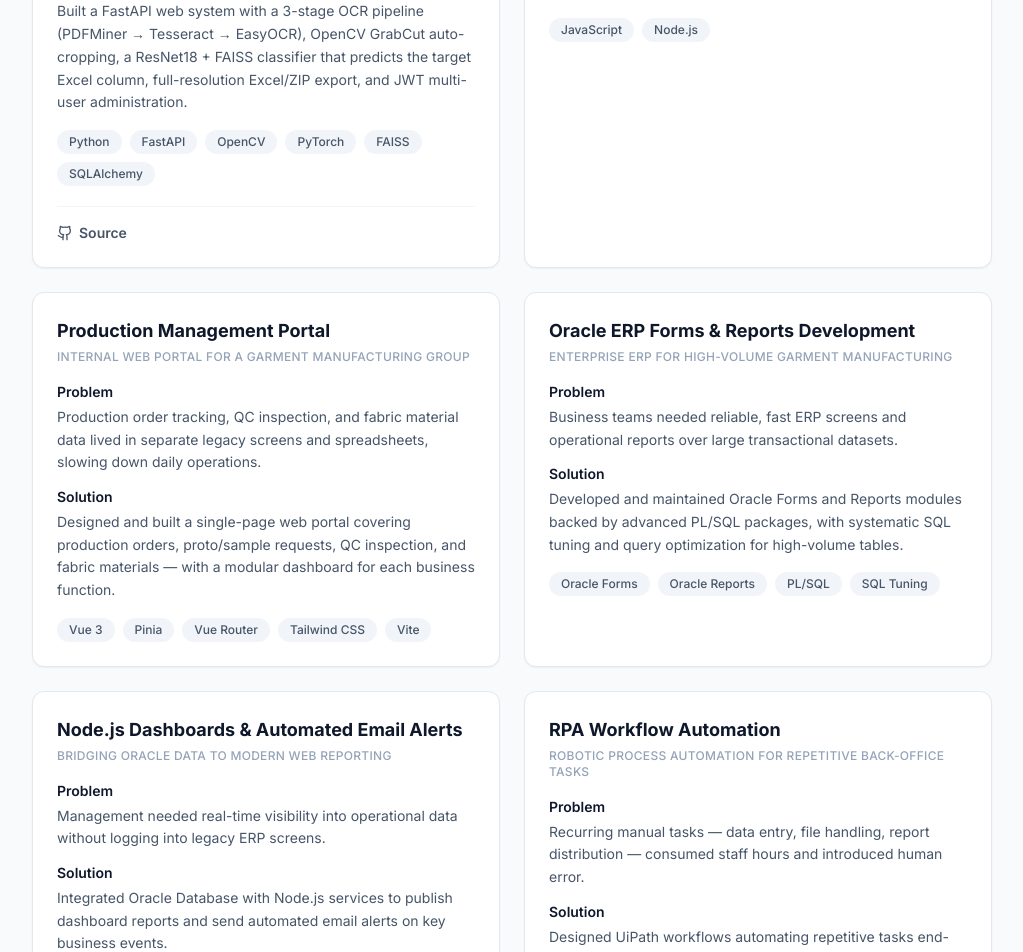
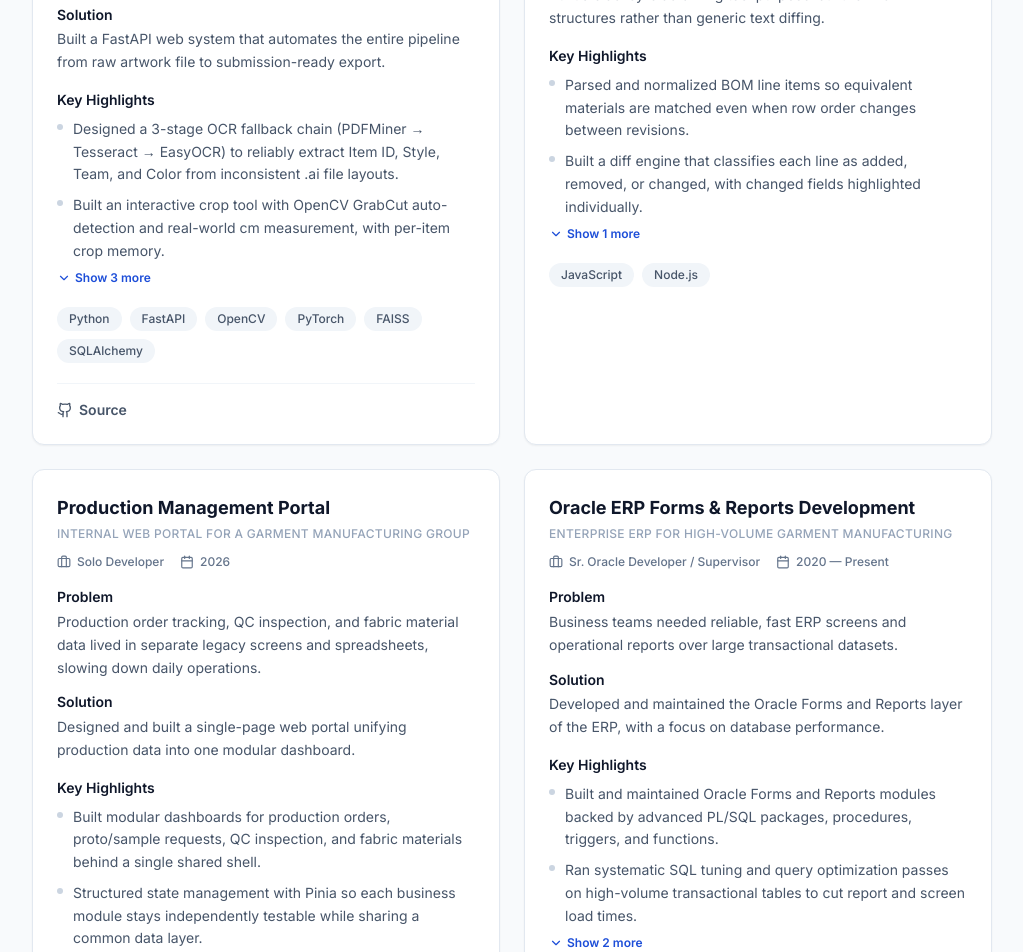
Before and after one commit to TeeKunGZ/sahachai-portfolio, a Vue app: page / in a window 1280 px wide. Shown: the part 3280-4232 px from the top of the page, without its empty margins (128-1151 px from the left). Built offline with nearby package versions, Linux system fonts and the light colour scheme; no server answers.

Commit message:
feat: deepen portfolio case studies with role, duration, and highlights
Each case study now shows role/duration meta and a collapsible list of
3-5 specific technical highlights, instead of just a two-line summary.

```diff
--- a/src/components/PortfolioSection.vue
+++ b/src/components/PortfolioSection.vue
@@ -1,6 +1,6 @@
 <script setup>
-import { ref, computed } from 'vue'
-import { ExternalLink, Github, TrendingUp } from 'lucide-vue-next'
+import { ref, computed, reactive } from 'vue'
+import { ExternalLink, Github, TrendingUp, Briefcase, Calendar, ChevronDown } from 'lucide-vue-next'
 import SectionHeading from './SectionHeading.vue'
 import RepoStats from './RepoStats.vue'
 import { projects } from '../data/projects.js'
@@ -15,6 +15,13 @@ const filteredProjects = computed(() =>
     ? projects
     : projects.filter((p) => p.tech.includes(selectedTech.value)),
 )
+
+// Highlights collapse to a short preview by default; expand per-card on demand.
+const expanded = reactive(new Set())
+function toggleExpanded(id) {
+  expanded.has(id) ? expanded.delete(id) : expanded.add(id)
+}
+const PREVIEW_COUNT = 2
 </script>
 
 <template>
@@ -52,6 +59,21 @@ const filteredProjects = computed(() =>
             {{ project.context }}
           </p>
 
+          <!-- Role / duration meta -->
+          <div
+            v-if="project.role || project.duration"
+            class="mt-3 flex flex-wrap items-center gap-x-4 gap-y-1 text-xs font-medium text-slate-500 dark:text-slate-400"
+          >
+            <span v-if="project.role" class="inline-flex items-center gap-1.5">
+              <Briefcase class="h-3.5 w-3.5" />
+              {{ project.role }}
+            </span>
+            <span v-if="project.duration" class="inline-flex items-center gap-1.5">
+              <Calendar class="h-3.5 w-3.5" />
+              {{ project.duration }}
+            </span>
+          </div>
+
           <RepoStats v-if="project.repo" :repo="project.repo" />
 
           <dl class="mt-4 space-y-3 text-sm leading-relaxed">
@@ -68,6 +90,32 @@ const filteredProjects = computed(() =>
               <dd class="font-medium text-accent-900 dark:text-accent-100">{{ project.impact }}</dd>
             </div>
           </dl>
+
+          <!-- Key highlights -->
+          <div v-if="project.highlights?.length" class="mt-4">
+            <p class="text-sm font-semibold text-slate-900 dark:text-white">Key Highlights</p>
+            <ul class="mt-2 space-y-2">
+              <li
+                v-for="(item, i) in expanded.has(project.id) ? project.highlights : project.highlights.slice(0, PREVIEW_COUNT)"
+                :key="i"
+                class="flex items-start gap-2.5 text-sm leading-relaxed text-slate-600 dark:text-slate-400"
+              >
+                <span class="mt-1.5 h-1.5 w-1.5 shrink-0 rounded-full bg-slate-300 dark:bg-slate-700" />
+                {{ item }}
+              </li>
+            </ul>
+            <button
+              v-if="project.highlights.length > PREVIEW_COUNT"
+              class="mt-2 inline-flex items-center gap-1 text-xs font-semibold text-accent-700 hover:text-accent-900 dark:text-accent-600 dark:hover:text-accent-100"
+              @click="toggleExpanded(project.id)"
+            >
+              <ChevronDown
+                class="h-3.5 w-3.5 transition-transform"
+                :class="{ 'rotate-180': expanded.has(project.id) }"
+              />
+              {{ expanded.has(project.id) ? 'Show less' : `Show ${project.highlights.length - PREVIEW_COUNT} more` }}
+            </button>
+          </div>
 
           <div class="mt-4 flex flex-wrap gap-2">
             <button
--- a/src/data/projects.js
+++ b/src/data/projects.js
@@ -5,8 +5,11 @@
 // Shape of each entry:
 //   title      — generic, non-confidential system name
 //   context    — one line: where/why this was built
+//   role       — your role on the project
+//   duration   — how long it ran / has been running
 //   problem    — the business problem it solved
-//   solution   — what you designed/built
+//   solution   — one-line summary of what you built
+//   highlights — 3-5 specific technical achievements (bullet list, like Experience)
 //   impact     — measurable result (use null until you have a number)
 //   tech       — stack chips
 //   demoUrl    — public mock-data demo (null = hidden)
@@ -19,10 +22,19 @@ export const projects = [
     id: 'artportal',
     title: 'ArtPortal — Artwork Processing & Export System',
     context: 'AI-assisted licensing submission pipeline for garment artwork',
+    role: 'Solo Developer',
+    duration: '2026',
     problem:
       'Preparing licensing submissions meant manually reading data out of .ai artwork files, cropping logos by hand, and filling Excel templates — slow and error-prone.',
     solution:
-      'Built a FastAPI web system with a 3-stage OCR pipeline (PDFMiner → Tesseract → EasyOCR), OpenCV GrabCut auto-cropping, a ResNet18 + FAISS classifier that predicts the target Excel column, full-resolution Excel/ZIP export, and JWT multi-user administration.',
+      'Built a FastAPI web system that automates the entire pipeline from raw artwork file to submission-ready export.',
+    highlights: [
+      'Designed a 3-stage OCR fallback chain (PDFMiner → Tesseract → EasyOCR) to reliably extract Item ID, Style, Team, and Color from inconsistent .ai file layouts.',
+      'Built an interactive crop tool with OpenCV GrabCut auto-detection and real-world cm measurement, with per-item crop memory.',
+      'Trained a ResNet18 + FAISS similarity classifier that predicts the correct Excel target column from a cropped image, retrainable directly in the app.',
+      'Implemented full-resolution Excel and ZIP export preserving embedded image quality, plus a real-time SSE status monitor for every AI/OCR module.',
+      'Added JWT-based multi-user auth with an admin panel for user and team management.',
+    ],
     impact: null,
     tech: ['Python', 'FastAPI', 'OpenCV', 'PyTorch', 'FAISS', 'SQLAlchemy'],
     demoUrl: null,
@@ -33,10 +45,17 @@ export const projects = [
     id: 'bom-compare',
     title: 'BOM Compare App',
     context: 'Bill of Materials revision comparison tool',
+    role: 'Solo Developer',
+    duration: '2026',
     problem:
       'Comparing BOM revisions across versions manually makes it easy to miss changed materials, quantities, or costings during production planning.',
     solution:
-      'Built a comparison tool that diffs BOM versions side-by-side and highlights added, removed, and changed line items.',
+      'Built a side-by-side diffing tool purpose-built for BOM structures rather than generic text diffing.',
+    highlights: [
+      'Parsed and normalized BOM line items so equivalent materials are matched even when row order changes between revisions.',
+      'Built a diff engine that classifies each line as added, removed, or changed, with changed fields highlighted individually.',
+      'Designed a side-by-side view so planners can review revisions without cross-referencing two separate files.',
+    ],
     impact: null,
     tech: ['JavaScript', 'Node.js'],
     demoUrl: null,
@@ -47,10 +66,17 @@ export const projects = [
     id: 'production-portal',
     title: 'Production Management Portal',
     context: 'Internal web portal for a garment manufacturing group',
+    role: 'Solo Developer',
+    duration: '2026',
     problem:
       'Production order tracking, QC inspection, and fabric material data lived in separate legacy screens and spreadsheets, slowing down daily operations.',
     solution:
-      'Designed and built a single-page web portal covering production orders, proto/sample requests, QC inspection, and fabric materials — with a modular dashboard for each business function.',
+      'Designed and built a single-page web portal unifying production data into one modular dashboard.',
+    highlights: [
+      'Built modular dashboards for production orders, proto/sample requests, QC inspection, and fabric materials behind a single shared shell.',
+      'Structured state management with Pinia so each business module stays independently testable while sharing a common data layer.',
+      'Implemented client-side routing with Vue Router for direct, bookmarkable links into each operational screen.',
+    ],
     impact: null, // e.g. 'Reduced daily lookup time by X%' — fill in later
     tech: ['Vue 3', 'Pinia', 'Vue Router', 'Tailwind CSS', 'Vite'],
     demoUrl: null,
@@ -60,10 +86,18 @@ export const projects = [
     id: 'oracle-erp',
     title: 'Oracle ERP Forms & Reports Development',
     context: 'Enterprise ERP for high-volume garment manufacturing',
+    role: 'Sr. Oracle Developer / Supervisor',
+    duration: '2020 — Present',
     problem:
       'Business teams needed reliable, fast ERP screens and operational reports over large transactional datasets.',
     solution:
-      'Developed and maintained Oracle Forms and Reports modules backed by advanced PL/SQL packages, with systematic SQL tuning and query optimization for high-volume tables.',
+      'Developed and maintained the Oracle Forms and Reports layer of the ERP, with a focus on database performance.',
+    highlights: [
+      'Built and maintained Oracle Forms and Reports modules backed by advanced PL/SQL packages, procedures, triggers, and functions.',
+      'Ran systematic SQL tuning and query optimization passes on high-volume transactional tables to cut report and screen load times.',
+      'Owned ETL and data migration logic for moving and transforming data across business environments.',
+      'Led root cause analysis for recurring database errors and performance bottlenecks, reducing repeat incidents.',
+    ],
     impact: null,
     tech: ['Oracle Forms', 'Oracle Reports', 'PL/SQL', 'SQL Tuning'],
     demoUrl: null,
@@ -73,10 +107,17 @@ export const projects = [
     id: 'nodejs-dashboard',
     title: 'Node.js Dashboards & Automated Email Alerts',
     context: 'Bridging Oracle data to modern web reporting',
+    role: 'Sr. Oracle Developer',
+    duration: '2020 — 2025',
     problem:
       'Management needed real-time visibility into operational data without logging into legacy ERP screens.',
     solution:
-      'Integrated Oracle Database with Node.js services to publish dashboard reports and send automated email alerts on key business events.',
+      'Integrated Oracle Database with Node.js services to publish web dashboards and event-driven alerts.',
+    highlights: [
+      'Built Node.js services querying Oracle Database directly to power lightweight, browser-based dashboard reports.',
+      'Designed automated email alert triggers tied to key business events, replacing manual daily report checks.',
+      'Coordinated with business stakeholders to define which metrics and thresholds warranted a real-time alert.',
+    ],
     impact: null,
     tech: ['Node.js', 'Oracle Database', 'SQL', 'Email Automation'],
     demoUrl: null,
@@ -86,10 +127,17 @@ export const projects = [
     id: 'rpa-automation',
     title: 'RPA Workflow Automation',
     context: 'Robotic process automation for repetitive back-office tasks',
+    role: 'Automation Developer',
+    duration: '2020 — Present',
     problem:
       'Recurring manual tasks — data entry, file handling, report distribution — consumed staff hours and introduced human error.',
     solution:
-      'Designed UiPath workflows automating repetitive tasks end-to-end, with error handling and scheduling for unattended runs.',
+      'Designed UiPath workflows that automate repetitive back-office tasks end-to-end.',
+    highlights: [
+      'Mapped manual back-office processes to identify the highest-friction, most repetitive candidates for automation.',
+      'Built UiPath workflows with structured error handling so failures alert rather than fail silently.',
+      'Scheduled unattended runs for recurring data entry, file handling, and report distribution tasks.',
+    ],
     impact: null,
     tech: ['UiPath', 'RPA', 'Python', 'Workflow Design'],
     demoUrl: null,
```
